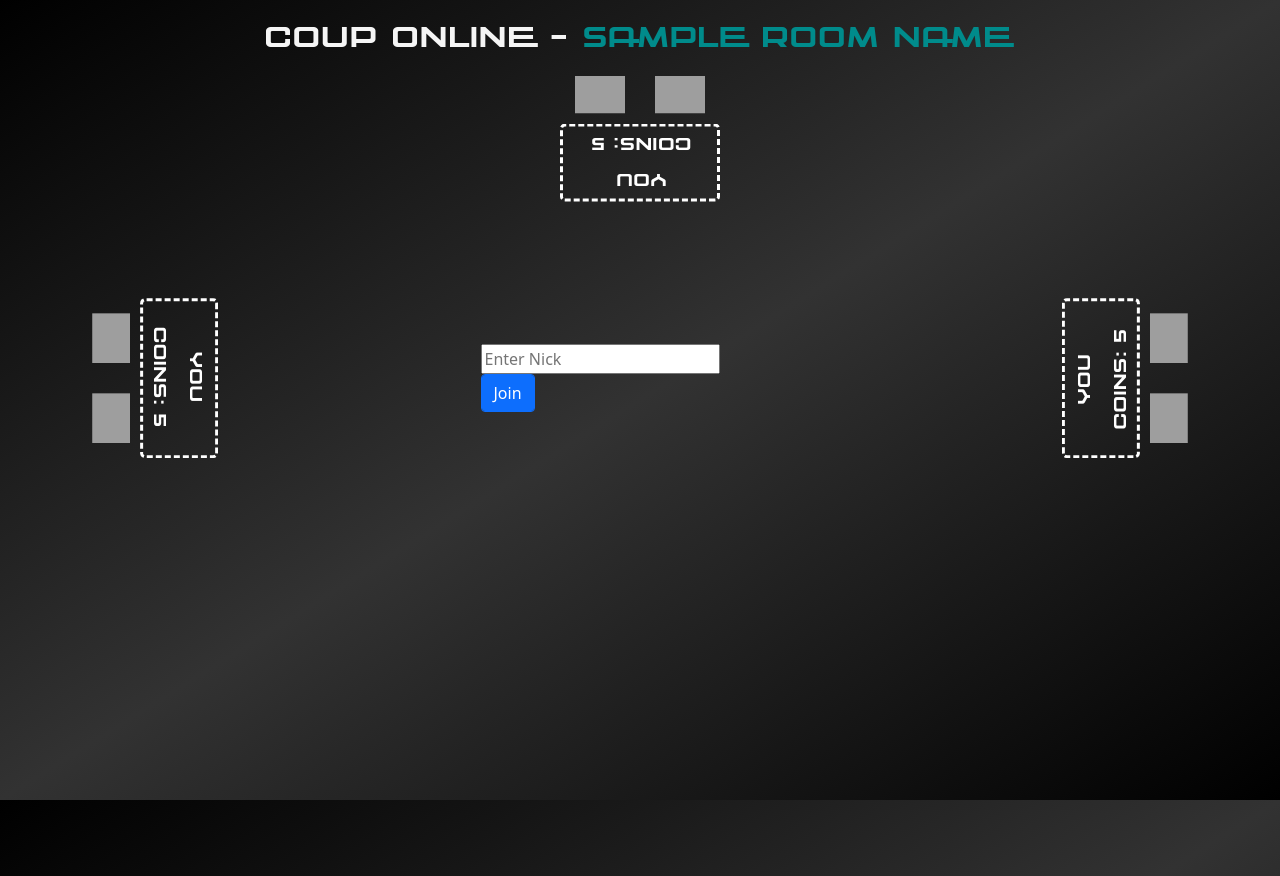
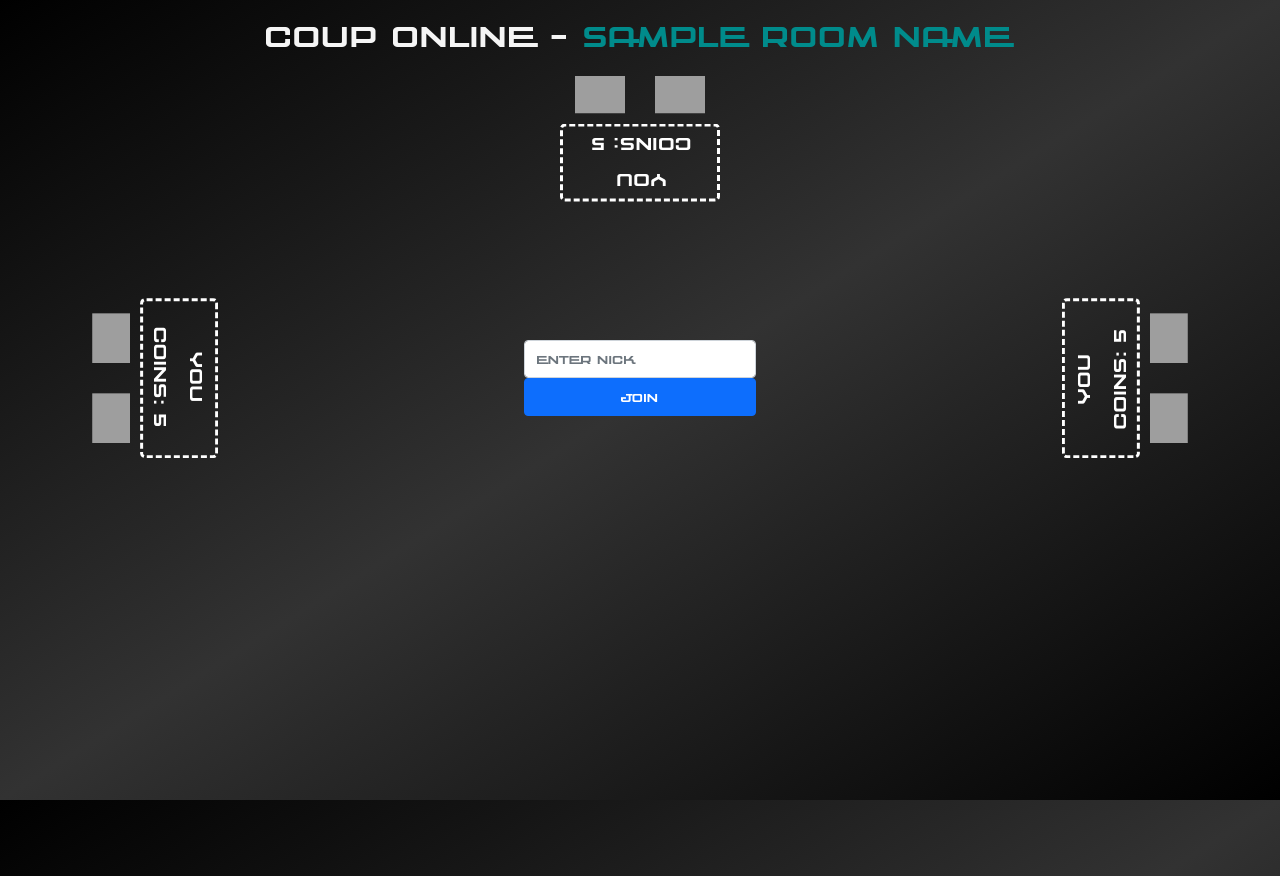
Before and after one commit to imconfusednow/django_site, a Django app: template coup/templates/coup/coup_game.html in a window 1280 px wide. Run offline with Django 3.2, Linux system fonts and the light colour scheme; the template is opened without the code that fills it: most values are stand-ins (such as "Sample title", 1, 10 or a date in 2020); some libraries are stand-ins or nearby versions; grey boxes are pictures that could not be loaded.

Commit message:
add join button

```diff
--- a/coup/static/coup/coup_game.js
+++ b/coup/static/coup/coup_game.js
@@ -34,9 +34,17 @@ function joinGame()
     }
 
     let p_setup = document.getElementById("player-setup");
+    let start_but = document.createElement('button')
+
+    p_setup.parentElement.appendChild(start_but);
     p_setup.remove();
+    start_but.innerText = "Start";
+    start_but.classList = ["btn", "btn-success"];
+    start_but.style.min_width = "100%";
 
     document.getElementById("player-ready").style.display = "grid";
+
+
 }
 
 function myTurn()
--- a/coup/static/coup/main.css
+++ b/coup/static/coup/main.css
@@ -7,6 +7,7 @@
 *, *::before, *::after{
   box-sizing:border-box;
   user-select:none;
+  font-family: Coup;
 }
 
 body {
@@ -23,7 +24,6 @@ body {
 .title
 {
   text-align:center;
-  font-family: Coup;
   padding:10px;
 }
 
@@ -161,7 +161,6 @@ body {
 
 .option-button
 {
-  font-family:"Coup";
   font-weight: bold;
   min-width:270px;
   color:black;
@@ -209,7 +208,6 @@ body {
 {
   display:grid;
   grid-column:1/-1;
-  font-family:coup;
   border-radius:5px;
   width:100%;
   border-style:dashed;
@@ -227,7 +225,6 @@ body {
 .on-turn
 {
  color:blue;
-
 }
 
 .room_name
@@ -240,7 +237,21 @@ body {
   color: red;
 }
 
+#nick
+{
+  min-width: max-content;
+  margin: auto;
+}
+
 #join-button
 {
-  max-width: max-content;
+  min-width: 100%;
+  margin-top: 10px;
+  margin: auto;
 }
+
+.center-grid
+{
+  text-align: center;
+  display: flex;
+}
--- a/coup/templates/coup/coup_game.html
+++ b/coup/templates/coup/coup_game.html
@@ -33,10 +33,10 @@
                 <img src="https://theboardgameshow.files.wordpress.com/2014/01/coup2.jpg" class="opponent-card opponent1-card">
             </div>
         </div>
-        <div class="grid-item">
+        <div class="grid-item center-grid">
             <div id="player-setup">
-                <input required type="text" id="nick" placeholder="Enter Nick">
-                <button class='btn btn-primary form-control' id="join-button" onclick="joinGame()">Join</button>
+                <input required class="form-control" type="text" id="nick" placeholder="Enter Nick">
+                <button class='btn btn-primary' id="join-button" onclick="joinGame()">Join</button>
             </div>
         </div>
         <div class="grid-item" style="transform: rotate(270deg)">
```
